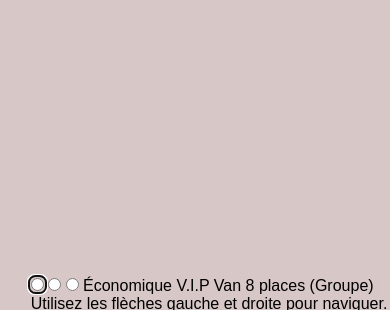
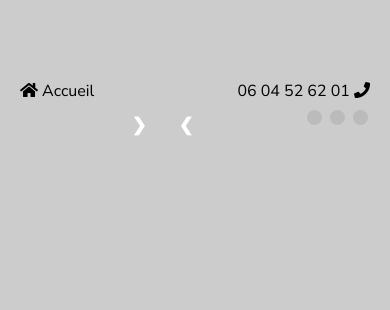
Before and after one commit to afeynaud/vcab33, a PHP site: template templates/slider.php in a window 390 px wide; the page is wider, and only the part inside the window is pictured. Shown: the top 310 px of that part. Run offline with PHP 8.4, Linux system fonts and the light colour scheme; the template is opened without the code that fills it, so the values that code supplies are empty.

Commit message:
change css, add slide, do some responsive

```diff
--- a/css/style.css
+++ b/css/style.css
@@ -5,8 +5,26 @@
 
 /* Body */
 
+*{
+    margin:0;
+    padding:0;
+    box-sizing:border-box;
+}
+
 body {
     background-color: #cccccc; /* grey light */
+    margin: 20px;
+}
+
+.container {
+    display: flex;
+    flex-direction: row;
+    flex-wrap: wrap;
+    justify-content: center;
+    margin-bottom: 50px;
+    margin-left: auto;
+    margin-right: auto;
+    max-width: 1200px;
 }
 
 p {
@@ -18,6 +36,7 @@ h1 {
     font-size: 42px;
 	text-align: center;
     font-family: 'Oswald', sans-serif;
+    margin-bottom: 50px;
 }
 
 h2 {
@@ -28,6 +47,10 @@ h2 {
 h3 {
     font-size: 24px;
     font-family: 'Oswald', sans-serif;
+}
+
+ul li {
+    font-family: 'Nunito Sans', sans-serif;
 }
 
 .button {
@@ -51,53 +74,31 @@ h3 {
     display: inline-block;
     font-size: 16px;
 }
-
-.flexReservationsOne {
-
-    display:flex;
-    flex-direction: row;
-    justify-content: space-between;
-
+.flex-item-left {
+    flex: 50%;
 }
 
-.flexReservationsTwo {
-
-    display:flex;
-    flex-direction: row-reverse;
-    justify-content: space-between;
-
-}
-
-.flexReservationsThree {
-
-    display:flex;
-    flex-direction: row;
-    justify-content: space-between;
-
-}
-
-.flexReservationsTitle{
-
-    font-size: 24px;
-
-}
-
-.flexReservationsParagraph{
-
-    font-size: 16px;
-
+.flex-item-right {
+    flex: 50%;
 }
 
 .reservationsImgOne img{
-
     width: 400px;
     height: 240px;
+}
 
+@media (max-width: 800px) {
+    .container .flex-item-right, .flex-item-left {
+        flex: 100%;
+        flex-direction: column;
+    }
 }
 
 /* Header */
 .header {
-    margin-bottom: 10px;
+    margin-left: 0;
+    margin-right: 0;
+    box-sizing:border-box;
 }
 
 .header ul {
@@ -110,11 +111,14 @@ h3 {
 .header ul li {
     list-style: none;
     font-family: 'Nunito Sans', sans-serif;
+    height: 90px;
+    padding-top: 60px;
 }
 
 /* Nav */
 .nav-menu {
     position: relative;
+    margin-bottom: 120px;
 }
 
 .nav-menu ul {
@@ -156,28 +160,100 @@ h3 {
     background-color: #000000;
     color: #ffffff;
     border-radius: 50%;
-    z-index: 1;
 }
 
 
 /* Slider */
+.slider-my-slides {display: none}
 
+.slider-slideshow-container {
+    max-width: 1200px;
+    position: relative;
+    margin: auto;
+}
 
+.slider-prev, .slider-next {
+    cursor: pointer;
+    position: absolute;
+    top: 50%;
+    width: auto;
+    padding: 16px;
+    margin-top: -22px;
+    color: white;
+    font-weight: bold;
+    font-size: 18px;
+    transition: 0.6s ease;
+    border-radius: 0 3px 3px 0;
+    user-select: none;
+}
 
+.slider-next {
+    right: 0;
+    border-radius: 3px 0 0 3px;
+}
+
+.slider-prev:hover, .slider-next:hover {
+    background-color: rgba(0,0,0,0.8);
+}
+
+.slider-text {
+    color: #f2f2f2;
+    font-size: 15px;
+    padding: 8px 12px;
+    position: absolute;
+    bottom: 8px;
+    width: 100%;
+    text-align: center;
+}
+
+.slider-number-text {
+    color: #f2f2f2;
+    font-size: 12px;
+    padding: 8px 12px;
+    position: absolute;
+    top: 0;
+}
+
+.slider-dot {
+    cursor: pointer;
+    height: 15px;
+    width: 15px;
+    margin: 0 2px;
+    background-color: #bbb;
+    border-radius: 50%;
+    display: inline-block;
+    transition: background-color 0.6s ease;
+}
+
+.active, .slider-dot:hover {
+    background-color: #717171;
+}
+
+.fade {
+    -webkit-animation-name: fade;
+    -webkit-animation-duration: 1.5s;
+    animation-name: fade;
+    animation-duration: 1.5s;
+}
+
+@-webkit-keyframes fade {
+    from {opacity: .4}
+    to {opacity: 1}
+}
+
+@keyframes fade {
+    from {opacity: .4}
+    to {opacity: 1}
+}
+
+/* On smaller screens, decrease text size */
+@media only screen and (max-width: 300px) {
+    .slider-prev, .slider-next,.slider-text {font-size: 11px}
+}
 
 /* ContactForm */
 
-*{
-    margin:0;
-    padding:0;
-    box-sizing:border-box;
-    font-family: 'Poppins',sans-serif;
-}
-
-
-
-
-body{
+.contact-form .body{
     display: flex;
     height: 100vh;
     justify-content: center;
@@ -186,7 +262,7 @@ body{
     padding: 10px;
 }
 
-.container{
+.contact-form .container{
     max-width: 700px;
     width: 100%;
     background: rgba(119, 153, 96, 0.8);
@@ -194,7 +270,7 @@ body{
     border-radius: 5px;
 }
 
-.container .title{
+.contact-form .container .title{
     font-size: 25px;
     font-weight: 500;
     position: relative;
@@ -227,22 +303,6 @@ form .input-box span.details{
     font-size: 16px;
     border-bottom-width: 2px;
 }
-
-.title {
-    text-align: center;
-    font-family: 'Poppins', sans-serif;
-    margin-bottom: 30px;
-}
-
-
-form .category{
-    display: flex;
-    width: 80%;
-    margin: 14px 0;
-    justify-content: space-between;
-}
-
-
 
 form .buttons{
     height: 45px;
--- a/templates/slider.php
+++ b/templates/slider.php
@@ -1,14 +1,32 @@
-<form>
-    <input type="radio" name="fancy" autofocus value="éco" id="éco" />
-    <input type="radio" name="fancy" value="vip" id="vip" />
-    <input type="radio" name="fancy" value="van" id="van" />
-    <label for="éco"> Économique</label>
-<label for="vip"> V.I.P</label>
-<label for="van"> Van 8 places (Groupe)</label>
-<div class="keys">Utilisez les flèches gauche et droite pour naviguer.</div>
-<div class="image1">
-<img src="Talisman.jpg"
-alt="The eco model"
-width="400"
-height="250">
-</form>
+<section>
+    <div class='container'>
+    <div class='slider-slideshow-container'>
+        <div class='slider-my-slides fade'>
+            <div class='slider-number-text'>1 / 3</div>
+            <img src='../src/img/home/voiture-berline1.jpg' alt='voiture-berline' style='width:100%'>
+            <div class='slider-text'>Caption Text</div>
+        </div>
+
+        <div class='slider-my-slides fade'>
+            <div class='slider-number-text'>2 / 3</div>
+            <img src='../src/img/home/voiture-berline1.jpg' alt='voiture-berline' style='width:100%'>
+            <div class='slider-text'>Caption Two</div>
+        </div>
+
+        <div class='slider-my-slides fade'>
+            <div class='slider-number-text'>3 / 3</div>
+            <img src='../src/img/home/voiture-berline1.jpg' alt='voiture-berline' style='width:100%'>
+            <div class='slider-text'>Caption Three</div>
+        </div>
+        <a class='slider-prev' onclick='plusSlides(-1)'>&#10094;</a>
+        <a class='slider-next' onclick='plusSlides(1)'>&#10095;</a>
+    </div>
+    <br>
+
+    <div style='text-align:center'>
+        <span class='slider-dot' onclick='currentSlide(1)'></span>
+        <span class='slider-dot' onclick='currentSlide(2)'></span>
+        <span class='slider-dot' onclick='currentSlide(3)'></span>
+    </div>
+    </div>
+</section>
```
Also changed, not shown: index.php (+33 -33 lines), scripts/slider.js (added, +26 -0 lines), templates/form.php (+6 -8 lines), templates/nav-menu.php (+2 -11 lines), src/img/home/voiture-berline1.jpg (added).
